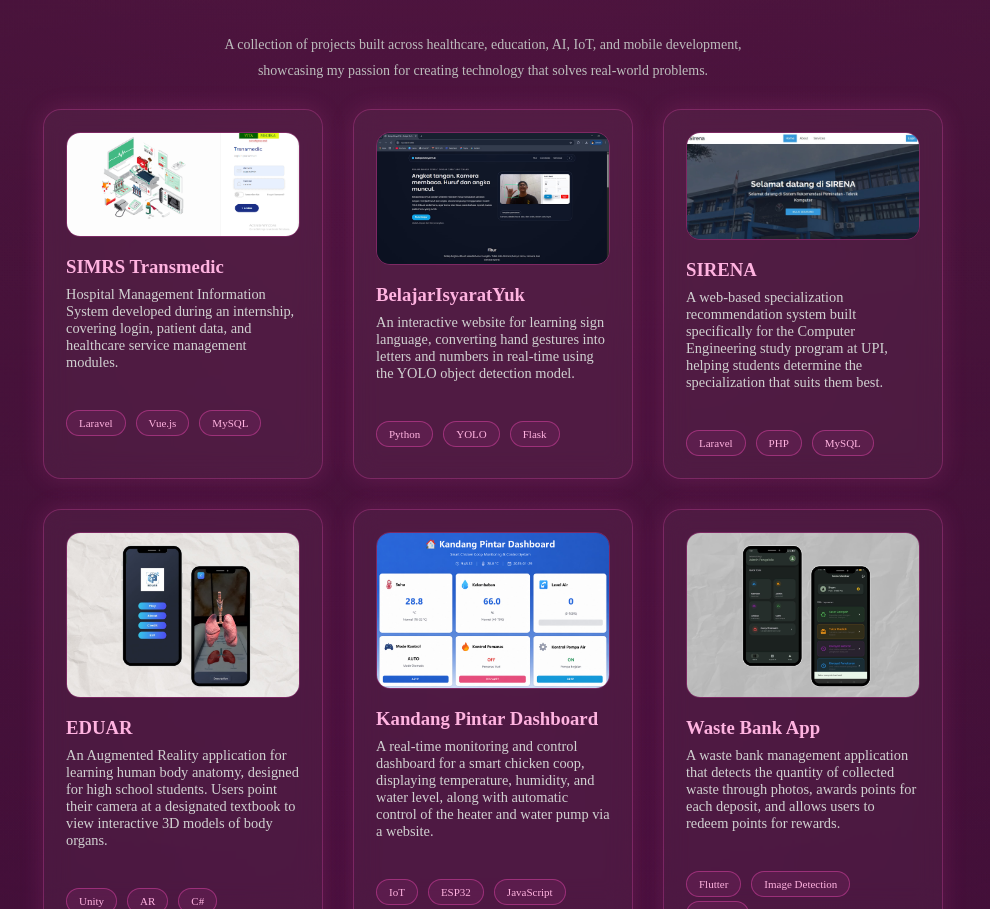
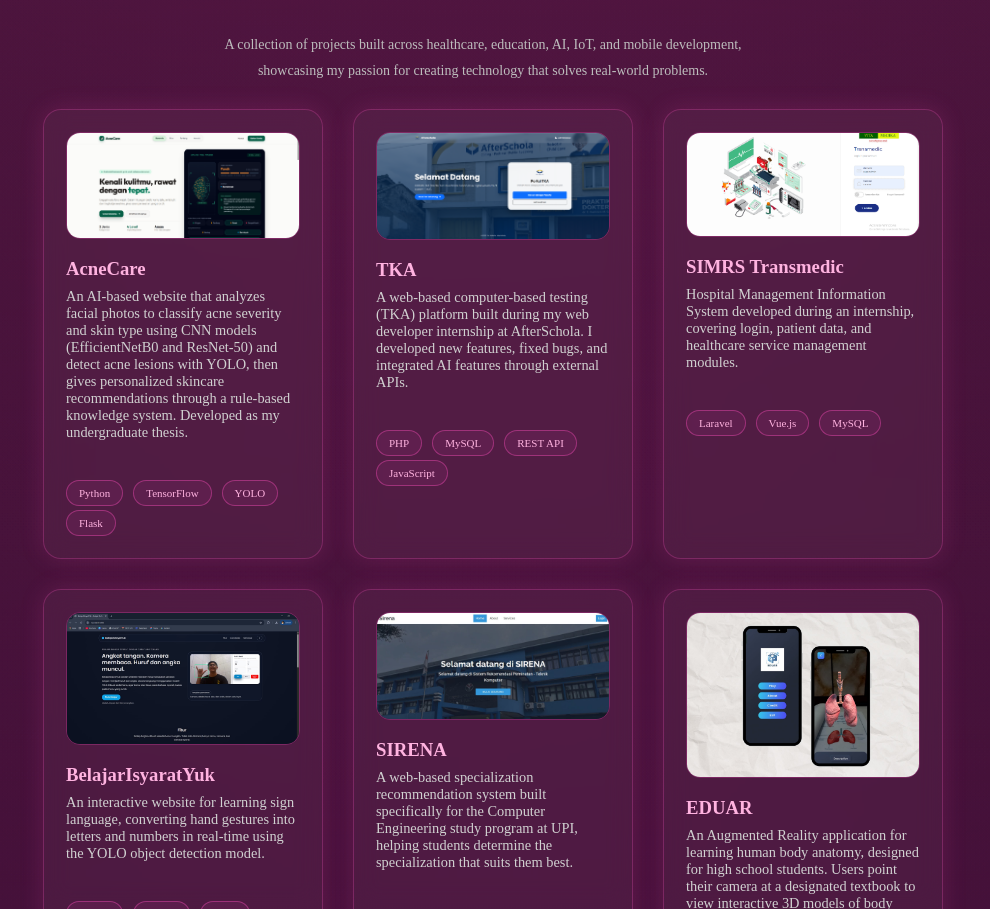
Before and after one commit to ssandkisses/Portfolio, a plain HTML site: page index.html in a window 1280 px wide. Shown: the part 2196-3105 px from the top of the page, without its empty margins (157-1147 px from the left). Drawn offline with Linux system fonts and the light colour scheme.

Commit message:
update portfolio

```diff
--- a/index.html
+++ b/index.html
@@ -240,6 +240,30 @@
         </div>
         <div class="projects-container">
             <div class="project-card">
+            <img src="images/acnecare.png" alt="AcneCare - AI-Based Acne Classification Website">
+            <h3>AcneCare</h3>
+            <p>An AI-based website that analyzes facial photos to classify acne severity and skin type using CNN models (EfficientNetB0 and ResNet-50) and detect acne lesions with YOLO, then gives personalized skincare recommendations through a rule-based knowledge system. Developed as my undergraduate thesis.</p>
+            <div class="skills">
+                <span>Python</span>
+                <span>TensorFlow</span>
+                <span>YOLO</span>
+                <span>Flask</span>
+            </div>
+            </div>
+
+            <div class="project-card">
+            <img src="images/tka.png" alt="TKA Testing Platform - AfterSchola">
+            <h3>TKA</h3>
+            <p>A web-based computer-based testing (TKA) platform built during my web developer internship at AfterSchola. I developed new features, fixed bugs, and integrated AI features through external APIs.</p>
+            <div class="skills">
+                <span>PHP</span>
+                <span>MySQL</span>
+                <span>REST API</span>
+                <span>JavaScript</span>
+            </div>
+            </div>
+
+            <div class="project-card">
             <img src="images/satu.png" alt="SIMRS - Hospital Management Information System">
             <h3>SIMRS Transmedic</h3>
             <p>Hospital Management Information System developed during an internship, covering login, patient data, and healthcare service management modules.</p>
```
Also changed, not shown: images/acnecare.png (added), images/tka.png (added).
